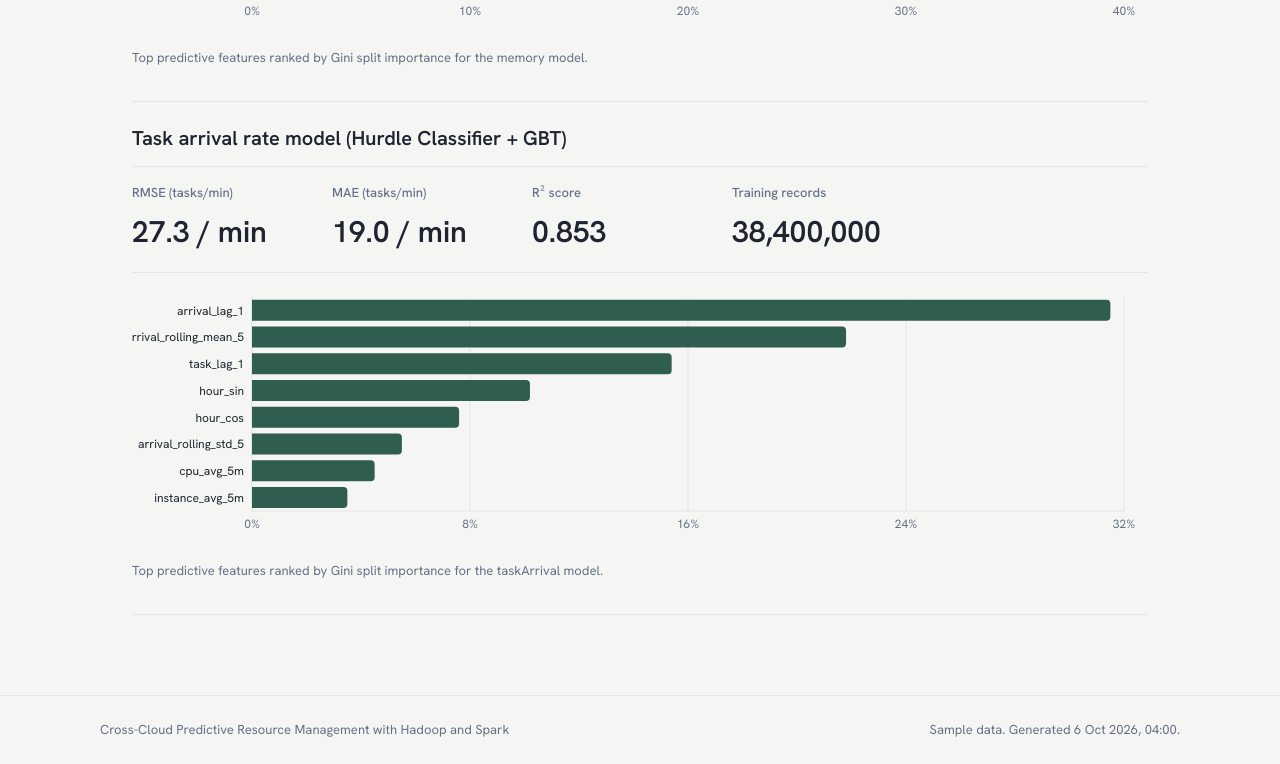
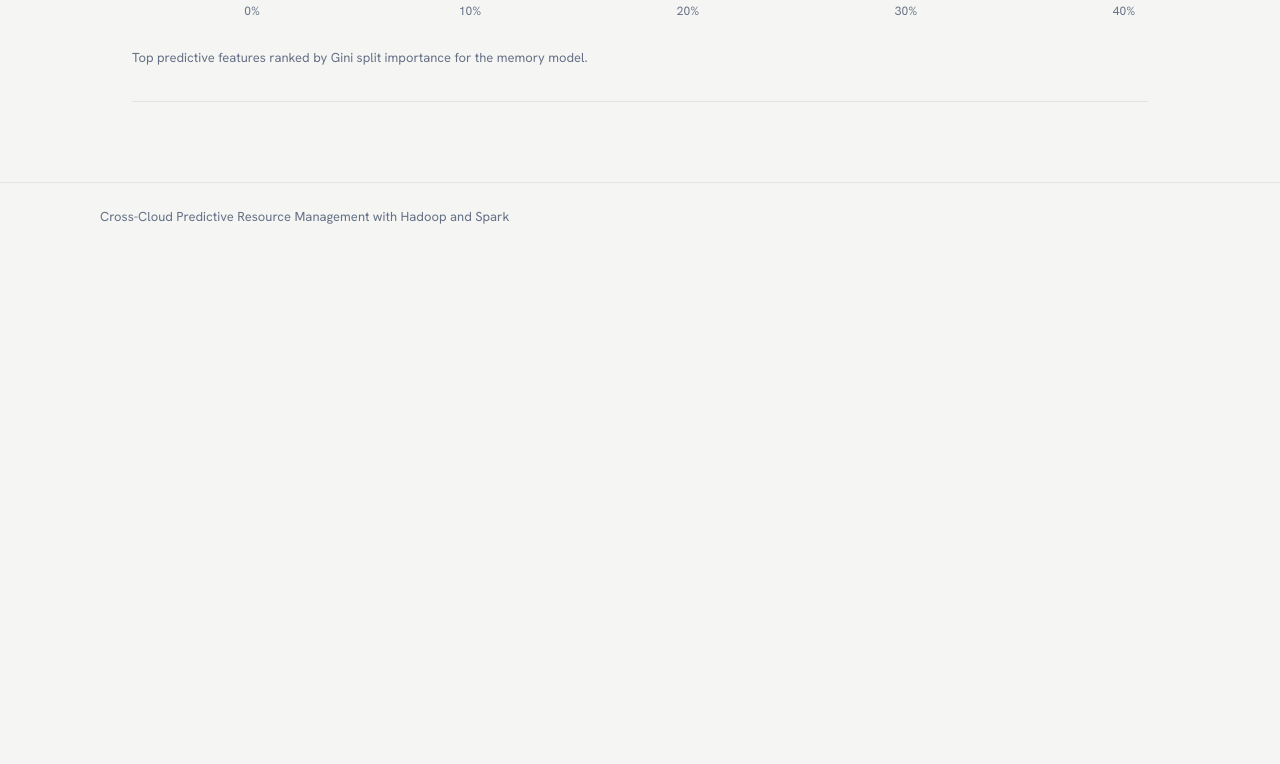
Before and after one commit to shabnam311/Cross-Cloud-Predictive-Resource-Management-with-Hadoop-and-Spark, a React (Vite) app in the folder dashboard/: page /#/models in a window 1280 px wide. Shown: the part 1153-1917 px from the top of the page. After the commit the page ends 1405 px from the top, so only its background shows below. Built offline with nearby package versions, Linux system fonts and the light colour scheme.

Commit message:
Update dashboard recommendation system UI

```diff
--- a/dashboard/src/App.jsx
+++ b/dashboard/src/App.jsx
@@ -2,10 +2,8 @@ import React, { lazy, Suspense } from 'react';
 import { Routes, Route, Navigate, Link } from 'react-router-dom';
 import { TopBar } from './components/TopBar';
 import { Footer } from './components/Footer';
-import { useData } from './hooks/useData';
 
 const Overview = lazy(() => import('./pages/Overview').then((m) => ({ default: m.Overview })));
-const Forecasts = lazy(() => import('./pages/Forecasts').then((m) => ({ default: m.Forecasts })));
 const CrossCloud = lazy(() => import('./pages/CrossCloud').then((m) => ({ default: m.CrossCloud })));
 const Recommendations = lazy(() => import('./pages/Recommendations').then((m) => ({ default: m.Recommendations })));
 const Models = lazy(() => import('./pages/Models').then((m) => ({ default: m.Models })));
@@ -24,8 +22,6 @@ function NotFound() {
 }
 
 export function App() {
-  const { data: overview } = useData('overview.json');
-
   return (
     <div className="app-container">
       <TopBar />
@@ -33,7 +29,6 @@ export function App() {
         <Suspense fallback={<div className="state-container"><div className="state-title">Loading...</div></div>}>
           <Routes>
             <Route path="/" element={<Overview />} />
-            <Route path="/forecasts" element={<Forecasts />} />
             <Route path="/cross-cloud" element={<CrossCloud />} />
             <Route path="/recommendations" element={<Recommendations />} />
             <Route path="/models" element={<Models />} />
@@ -44,7 +39,7 @@ export function App() {
           </Routes>
         </Suspense>
       </main>
-      <Footer generatedAt={overview?.generatedAt} isSample={overview?.isSample ?? true} />
+      <Footer />
     </div>
   );
 }
--- a/dashboard/src/components/Footer.jsx
+++ b/dashboard/src/components/Footer.jsx
@@ -1,17 +1,9 @@
 import React from 'react';
-import { formatDate } from '../lib/format';
-
-export function Footer({ generatedAt, isSample }) {
-  const statusText = isSample ? 'Sample data' : 'Pipeline output';
-  const dateText = generatedAt ? formatDate(generatedAt) : '4 Oct 2026, 12:00';
-
+export function Footer() {
   return (
     <footer className="site-footer">
       <div className="footer-inner">
         <span>Cross-Cloud Predictive Resource Management with Hadoop and Spark</span>
-        <span>
-          {statusText}. Generated {dateText}.
-        </span>
       </div>
     </footer>
   );
--- a/dashboard/src/components/TopBar.jsx
+++ b/dashboard/src/components/TopBar.jsx
@@ -3,7 +3,6 @@ import { NavLink } from 'react-router-dom';
 
 const navItems = [
   { path: '/', label: 'Overview' },
-  { path: '/forecasts', label: 'Forecasts' },
   { path: '/cross-cloud', label: 'Cross-cloud' },
   { path: '/recommendations', label: 'Recommendations' },
   { path: '/models', label: 'Models' },
@@ -16,7 +15,7 @@ export function TopBar() {
     <header className="top-bar">
       <div className="top-bar-inner">
         <NavLink to="/" className="top-bar-brand">
-          Cross-Cloud Resource Forecasting
+          Cross-Cloud Resource Recommendation System
         </NavLink>
         <nav className="top-bar-nav" aria-label="Main Navigation">
           {navItems.map((item) => (
--- a/dashboard/src/pages/CrossCloud.jsx
+++ b/dashboard/src/pages/CrossCloud.jsx
@@ -20,8 +20,8 @@ export function CrossCloud() {
   const { data, loading, error } = useData('comparison.json');
 
   // Compute grouped bar chart data using relative error (RMSE / target mean) per Item 9
-  const metricKeys = ['cpu', 'memory', 'taskArrival'];
-  const metricLabels = { cpu: 'CPU usage', memory: 'Memory', taskArrival: 'Task arrival' };
+  const metricKeys = ['cpu', 'memory'];
+  const metricLabels = { cpu: 'CPU usage', memory: 'Memory' };
 
   const avgRelativeError = (rows, metric, same) => {
     const filtered = rows.filter(
@@ -42,10 +42,12 @@ export function CrossCloud() {
       }))
     : [];
 
+  const visibleRows = data?.rows?.filter((row) => row.metric !== 'taskArrival') || [];
+
   // Group rows by metric to find the lowest RMSE for each metric
   const bestRmseByMetric = {};
-  if (data?.rows) {
-    data.rows.forEach((row) => {
+  if (visibleRows.length) {
+    visibleRows.forEach((row) => {
       if (!bestRmseByMetric[row.metric] || row.rmse < bestRmseByMetric[row.metric]) {
         bestRmseByMetric[row.metric] = row.rmse;
       }
@@ -131,13 +133,13 @@ export function CrossCloud() {
                   </tr>
                 </thead>
                 <tbody>
-                  {data.rows?.map((row, idx) => {
+                  {visibleRows.map((row, idx) => {
                     const isBest = row.rmse === bestRmseByMetric[row.metric];
                     const isTrainAlibaba = row.trainOn.includes('Alibaba');
                     const isTestAlibaba = row.testOn.includes('Alibaba');
                     return (
                       <tr key={idx} className={isBest ? 'highlight-best' : ''}>
-                        <td>{row.metric === 'taskArrival' ? 'Task arrival' : row.metric.toUpperCase()}</td>
+                        <td>{row.metric.toUpperCase()}</td>
                         <td>
                           <span style={{ color: isTrainAlibaba ? colors.alibaba : colors.google, fontWeight: 500 }}>
                             {row.trainOn}
@@ -148,16 +150,16 @@ export function CrossCloud() {
                             {row.testOn}
                           </span>
                         </td>
-                        <td>{formatDecimal(row.rmse, row.metric === 'taskArrival' ? 1 : 3)}</td>
-                        <td>{formatDecimal(row.mae, row.metric === 'taskArrival' ? 1 : 3)}</td>
+                        <td>{formatDecimal(row.rmse, 3)}</td>
+                        <td>{formatDecimal(row.mae, 3)}</td>
                         <td style={{ color: colors.muted, fontSize: 'var(--font-size-sm)' }}>
-                          {row.unit || (row.metric === 'taskArrival' ? 'tasks/min' : 'fraction')}
+                          {row.unit || 'fraction'}
                         </td>
                         <td>
                           {row.relativeError !== undefined
                             ? formatPercent(row.relativeError, 1)
                             : formatPercent(
-                                row.rmse / (row.metric === 'taskArrival' ? 440 : row.metric === 'memory' ? 0.70 : 0.56),
+                                row.rmse / (row.metric === 'memory' ? 0.70 : 0.56),
                                 1
                               )}
                         </td>
--- a/dashboard/src/pages/Forecasts.jsx
+++ /dev/null
@@ -1,171 +0,0 @@
-import React, { useState } from 'react';
-import { useData } from '../hooks/useData';
-import { DataState } from '../components/DataState';
-import { PageHeader } from '../components/PageHeader';
-import { Figure } from '../components/Figure';
-import { ForecastChart } from '../components/ForecastChart';
-import { ChartTableToggle } from '../components/ChartTableToggle';
-import { formatPercent, formatNumber, formatDecimal, formatDate } from '../lib/format';
-
-export function Forecasts() {
-  const { data: forecasts, loading: loadingForecasts, error: errorForecasts } = useData('forecasts.json');
-  const { data: comparison, loading: loadingComparison, error: errorComparison } = useData('comparison.json');
-
-  const [metric, setMetric] = useState('cpu'); // 'cpu' | 'memory' | 'taskArrival'
-  const [cluster, setCluster] = useState('google'); // 'google' | 'alibaba'
-  const [viewMode, setViewMode] = useState('chart');
-
-  const loading = loadingForecasts || loadingComparison;
-  const error = errorForecasts || errorComparison;
-
-  // Retrieve metrics from comparison.json for the active selection
-  const clusterLabel = cluster === 'google' ? 'Google 2019' : 'Alibaba 2018';
-  const metricRow = comparison?.rows?.find(
-    (r) => r.metric === metric && r.trainOn === clusterLabel && r.testOn === clusterLabel
-  );
-
-  const seriesData = forecasts?.series?.[metric]?.[cluster] || [];
-
-  return (
-    <DataState loading={loading} error={error}>
-      {forecasts && (
-        <div className="page-section">
-          <PageHeader
-            title="Workload Forecasts"
-            description="Proactive multi-horizon resource forecasting across cluster compute, memory and task arrivals."
-            isSample={forecasts.isSample}
-          />
-
-          {/* Metric Tabs & Cluster Controls */}
-          <div className="controls-row">
-            <div className="segmented-group" role="tablist" aria-label="Metric selector">
-              <button
-                type="button"
-                role="tab"
-                aria-selected={metric === 'cpu'}
-                className={`segmented-btn ${metric === 'cpu' ? 'active' : ''}`}
-                onClick={() => setMetric('cpu')}
-              >
-                CPU usage
-              </button>
-              <button
-                type="button"
-                role="tab"
-                aria-selected={metric === 'memory'}
-                className={`segmented-btn ${metric === 'memory' ? 'active' : ''}`}
-                onClick={() => setMetric('memory')}
-              >
-                Memory consumption
-              </button>
-              <button
-                type="button"
-                role="tab"
-                aria-selected={metric === 'taskArrival'}
-                className={`segmented-btn ${metric === 'taskArrival' ? 'active' : ''}`}
-                onClick={() => setMetric('taskArrival')}
-              >
-                Task arrival rate
-              </button>
-            </div>
-
-            <div style={{ display: 'flex', gap: '12px' }}>
-              <div className="segmented-group" role="group" aria-label="Cluster selector">
-                <button
-                  type="button"
-                  className={`segmented-btn ${cluster === 'google' ? 'active' : ''}`}
-                  onClick={() => setCluster('google')}
-                  aria-pressed={cluster === 'google'}
-                >
-                  Google 2019
-                </button>
-                <button
-                  type="button"
-                  className={`segmented-btn ${cluster === 'alibaba' ? 'active' : ''}`}
-                  onClick={() => setCluster('alibaba')}
-                  aria-pressed={cluster === 'alibaba'}
-                >
-                  Alibaba 2018
-                </button>
-              </div>
-
-              <ChartTableToggle view={viewMode} onToggle={setViewMode} />
-            </div>
-          </div>
-
-          {/* Forecast Chart / Table */}
-          <Figure
-            caption={`48-hour time series and 30-minute proactive forecast horizon for ${clusterLabel} (${
-              metric === 'cpu'
-                ? 'CPU utilization'
-                : metric === 'memory'
-                ? 'memory consumption'
-                : 'task arrivals per minute'
-            }).`}
-            ariaLabel="Workload forecast chart showing solid actual values and dashed predicted values."
-          >
-            {viewMode === 'chart' ? (
-              <ForecastChart data={seriesData} metric={metric} cluster={cluster} />
-            ) : (
-              <div className="table-container">
-                <table className="data-table">
-                  <thead>
-                    <tr>
-                      <th>Timestamp</th>
-                      <th>Actual value</th>
-                      <th>Predicted value</th>
-                    </tr>
-                  </thead>
-                  <tbody>
-                    {seriesData.slice(-36).map((row) => (
-                      <tr key={row.t}>
-                        <td>{formatDate(row.t)}</td>
-                        <td>
-                          {row.actual !== null
-                            ? metric === 'taskArrival'
-                              ? formatNumber(row.actual)
-                              : formatPercent(row.actual, 2)
-                            : 'Not yet known'}
-                        </td>
-                        <td>
-                          {metric === 'taskArrival'
-                            ? formatNumber(row.predicted)
-                            : formatPercent(row.predicted, 2)}
-                        </td>
-                      </tr>
-                    ))}
-                  </tbody>
-                </table>
-              </div>
-            )}
-          </Figure>
-
-          {/* Two-column RMSE / MAE Metric Summary */}
-          {metricRow && (
-            <div className="stat-row" style={{ marginTop: '8px' }}>
-              <div className="stat-item">
-                <span className="stat-label">Root mean square error (RMSE)</span>
-                <span className="stat-value">
-                  {metric === 'taskArrival'
-                    ? formatDecimal(metricRow.rmse, 1)
-                    : formatDecimal(metricRow.rmse, 3)}
-                </span>
-              </div>
-              <div className="stat-item">
-                <span className="stat-label">Mean absolute error (MAE)</span>
-                <span className="stat-value">
-                  {metric === 'taskArrival'
-                    ? formatDecimal(metricRow.mae, 1)
-                    : formatDecimal(metricRow.mae, 3)}
-                </span>
-              </div>
-              <div className="stat-item">
-                <span className="stat-label">Coefficient of determination (R²)</span>
-                <span className="stat-value">{formatDecimal(metricRow.r2, 3)}</span>
-              </div>
-            </div>
-          )}
-        </div>
-      )}
-    </DataState>
-  );
-}
--- a/dashboard/src/pages/Models.jsx
+++ b/dashboard/src/pages/Models.jsx
@@ -21,7 +21,6 @@ export function Models() {
   const modelLabels = {
     cpu: 'CPU utilization model (GBT Regressor)',
     memory: 'Memory consumption model (GBT Regressor)',
-    taskArrival: 'Task arrival rate model (Hurdle Classifier + GBT)',
   };
 
   return (
@@ -34,7 +33,7 @@ export function Models() {
             isSample={data.isSample}
           />
 
-          {data.models?.map((model) => (
+          {data.models?.filter((model) => model.metric !== 'taskArrival').map((model) => (
             <div key={model.metric} className="page-section" style={{ gap: '16px' }}>
               <h2 style={{ fontSize: 'var(--font-size-title-sm)' }}>
                 {modelLabels[model.metric] || model.metric}
@@ -44,22 +43,18 @@ export function Models() {
               <div className="stat-row" style={{ padding: '16px 0' }}>
                 <div className="stat-item">
                   <span className="stat-label">
-                    {model.metric === 'taskArrival' ? 'RMSE (tasks/min)' : 'RMSE (normalised)'}
+                    RMSE (normalised)
                   </span>
                   <span className="stat-value">
-                    {model.metric === 'taskArrival'
-                      ? `${formatDecimal(model.rmse, 1)} / min`
-                      : formatDecimal(model.rmse, 3)}
+                    {formatDecimal(model.rmse, 3)}
                   </span>
                 </div>
                 <div className="stat-item">
                   <span className="stat-label">
-                    {model.metric === 'taskArrival' ? 'MAE (tasks/min)' : 'MAE (normalised)'}
+                    MAE (normalised)
                   </span>
                   <span className="stat-value">
-                    {model.metric === 'taskArrival'
-                      ? `${formatDecimal(model.mae, 1)} / min`
-                      : formatDecimal(model.mae, 3)}
+                    {formatDecimal(model.mae, 3)}
                   </span>
                 </div>
                 <div className="stat-item">
```
Also changed, not shown: dashboard/index.html (+1 -1 lines).
